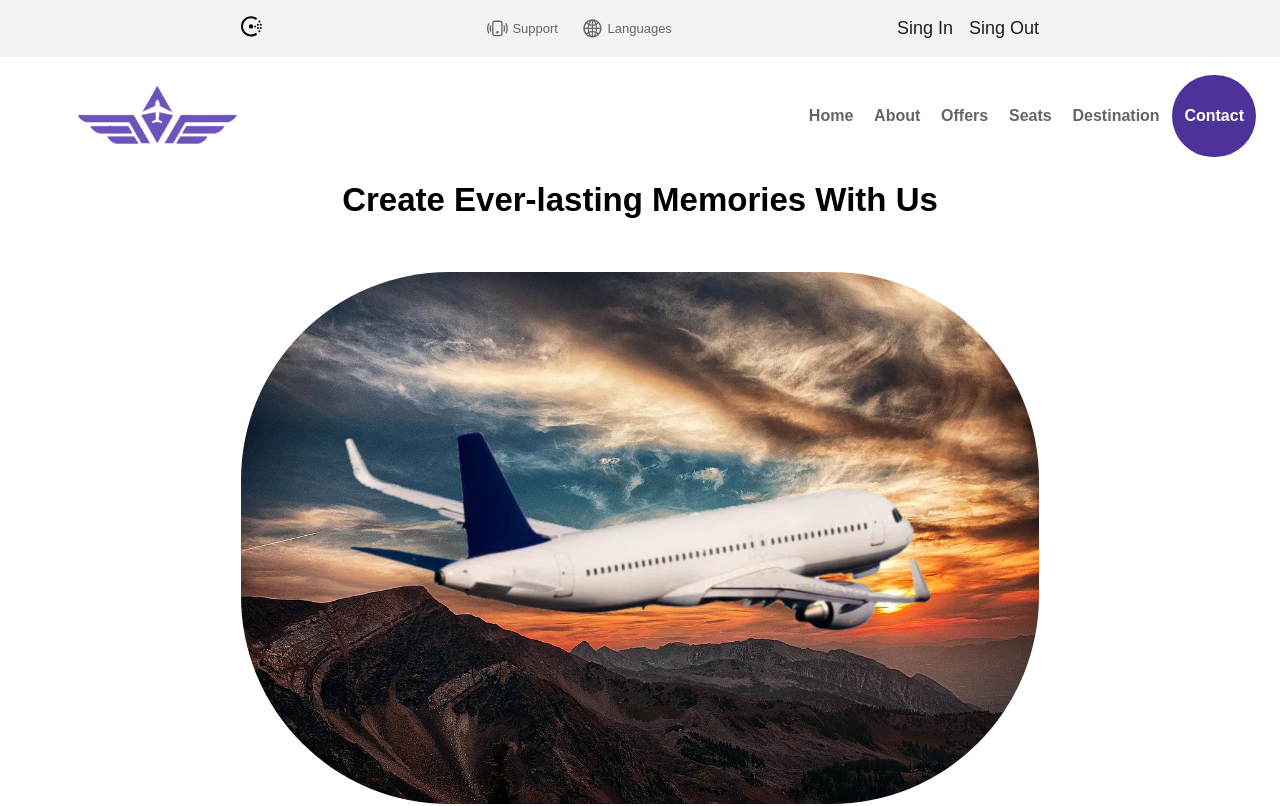
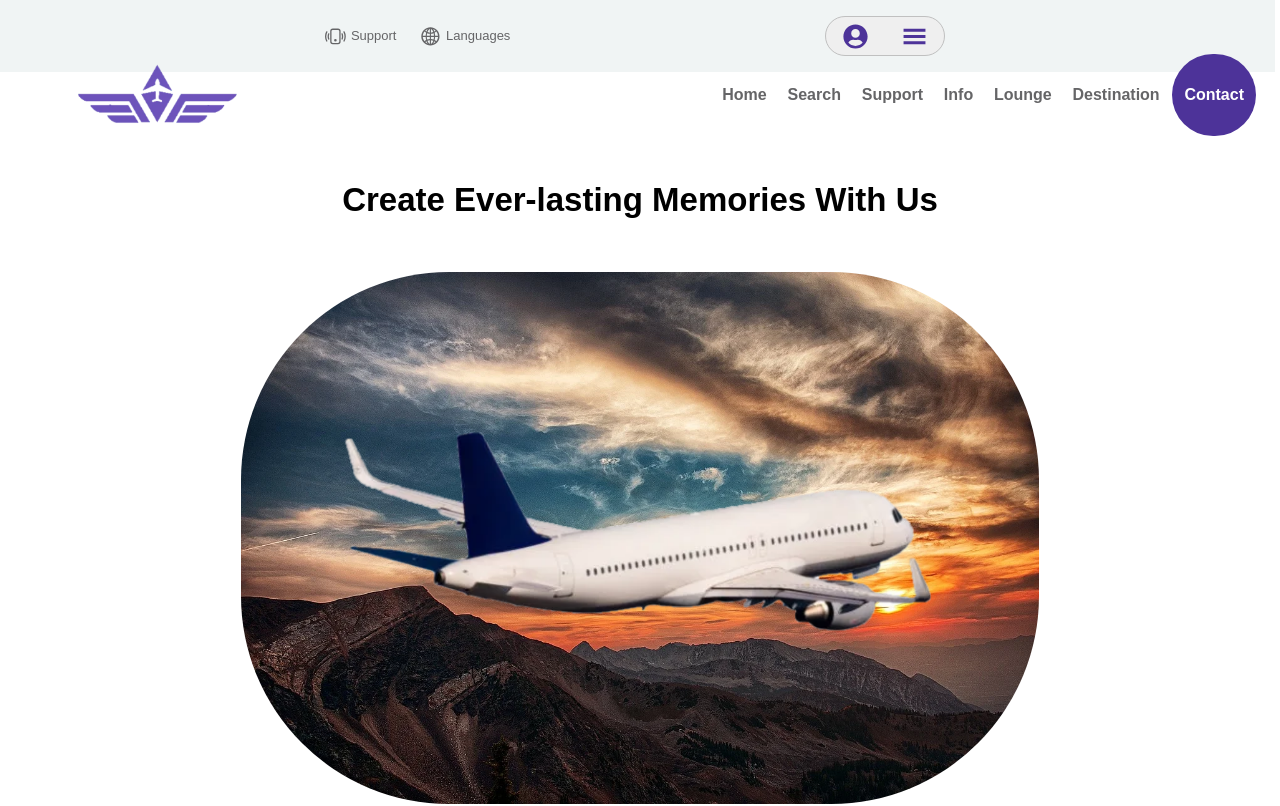
Before and after one commit to S-Grinblat/Fly-Travel, a React (Vite) app: page / in a window 1280 px wide. Shown: the top 806 px of the page. Built offline with nearby package versions, Linux system fonts and the light colour scheme.

Commit message:
'nuevo commit de Fly 21-5-23'

```diff
--- a/src/components/Footer/Footer.jsx
+++ b/src/components/Footer/Footer.jsx
@@ -7,7 +7,7 @@ import {AiFillInstagram} from 'react-icons/ai'
 
 const Footer = () => {
   return(
-    <main className="footer">
+    <main className="footer" id="Footer">
       <section className="sectionContainer container grid">
         <div className="gridOne">
           <picture className="logoDiv">
--- a/src/components/Info/Info.jsx
+++ b/src/components/Info/Info.jsx
@@ -13,7 +13,7 @@ const Info = () => {
   }, [])
 
   return(
-    <main className="info section">
+    <main className="info section" id="Info">
       <section className="infoContainer container">
         <div className="titleDiv flex">
           <h2>Travel to make memories all around the world</h2>
--- a/src/components/Lounge/Lounge.jsx
+++ b/src/components/Lounge/Lounge.jsx
@@ -2,7 +2,7 @@ import React from "react";
 import img from '../../../Logos-icons/tripulant.webp';
 const Lounge = () => {
   return(
-    <main className="lounge container section">
+    <main className="lounge container section" id="Lounge">
       <section className="sectionContainer grid">
         <picture className="imgDiv">
           <img src={img} alt="tripulant" className="imgLounge"/>
--- a/src/components/NavBar/Navbar.jsx
+++ b/src/components/NavBar/Navbar.jsx
@@ -1,10 +1,9 @@
 import React, {useState} from "react";
-import {SiConsul} from 'react-icons/si'
 import {BsPhoneVibrate} from 'react-icons/bs'
 import {AiOutlineGlobal} from 'react-icons/ai'
 import {CgMenuGridO} from 'react-icons/cg'
 import logo from '../../../Logos-icons/logo.webp'
-
+import { DropdownMenu } from "./users/userMenu";
 const Navbar = () => {
 
   const [active, setActive] = useState('navBarMenu')
@@ -32,19 +31,13 @@ const Navbar = () => {
     <main className="navBar flex">
 
       <section className="navBarOne flex">
-        <div>
-          <SiConsul className="icon"/>
-        </div>
 
         <ul className="none ">
           <li className="flex"> <BsPhoneVibrate className="icon"/> Support</li>
           <li className="flex"> <AiOutlineGlobal className="icon" /> Languages</li>
         </ul>
 
-        <div className="atb flex">
-          <span className="atb-span">Sing In</span>
-          <span className="atb-span">Sing Out</span>
-        </div>
+        <DropdownMenu/>
       </section>
 
       <section className={noBg}>
@@ -53,15 +46,16 @@ const Navbar = () => {
         </picture>
 
         <div className={active}>
-          <ul className="menu">
-            <li  onClick={removeNavBar} className="listItem">Home</li>
-            <li  onClick={removeNavBar} className="listItem">About</li>
-            <li  onClick={removeNavBar} className="listItem">Offers</li>
-            <li  onClick={removeNavBar} className="listItem">Seats</li>
-            <li  onClick={removeNavBar} className="listItem">Destination</li>
-            <button  onClick={removeNavBar} className="btn flex btnOne">Contact</button>
+          <div className="menu">
+            <a onClick={removeNavBar} href="#Home" className="listItem">Home</a>
+            <a onClick={removeNavBar} href="#Search" className="listItem">Search</a>
+            <a onClick={removeNavBar} href="#Support" className="listItem">Support</a>
+            <a onClick={removeNavBar} href="#Info" className="listItem">Info</a>
+            <a onClick={removeNavBar} href="#Lounge" className="listItem">Lounge</a>
+            <a onClick={removeNavBar} href="#Destination" className="listItem">Destination</a>
+            <a onClick={removeNavBar} href="#Footer" className="btn flex btnOne">Contact</a>
             <button className="btn flex btnTwo">Contact</button>
-          </ul>
+          </div>
         </div>
 
         <div onClick= {showNavBar} className="toggleIcon">
--- /dev/null
+++ b/src/components/NavBar/users/userMenu.jsx
@@ -0,0 +1,31 @@
+import React, { useState } from 'react';
+import {FaUserCircle} from 'react-icons/fa'
+import {GiHamburgerMenu} from 'react-icons/gi'
+
+export const DropdownMenu = () => {
+  const [isOpen, setIsOpen] = useState(false);
+
+  const toggleMenu = () => {
+    setIsOpen(!isOpen);
+  }
+
+  const handleOptionClick = () => {
+    setIsOpen(false);
+  }
+
+  return (
+    <div className="atb">
+      <button className="atb-button__container" >
+        <FaUserCircle className="abt-button__icon" title="User"/>
+        <GiHamburgerMenu onClick={toggleMenu} className="abt-button__icon" title="Menu"/>
+      </button>
+      {isOpen && (
+        <ul className='atb-span__container'>
+          <li className='atb-span' onClick={() => handleOptionClick('Sign In')}>Sign In</li>
+          <br></br>
+          <li className='atb-span' onClick={() => handleOptionClick('Sign Out')}>Sign Out</li>
+        </ul>
+      )}
+    </div>
+  )
+}
--- a/src/components/Search/Search.jsx
+++ b/src/components/Search/Search.jsx
@@ -21,7 +21,7 @@ const Search = () => {
 
           <div className="singleBtn" >
             <span className="spanBtn">Economy</span>
-          </div>  {/* // funcion para que queden todos seleccionado */}
+          </div>
 
           <div className="singleBtn">
             <span className="spanBtn">Business Class</span>
@@ -75,8 +75,9 @@ const Search = () => {
             </div>
           </div>
 
-          <button className="btn btnBlock flex">Search Flight</button>
-          {/* //colocar submit */}
+          <div>
+            <input type="submit" className="btn btnBlock flex" value={`Search Flight`}></input>
+          </div>
 
         </section>
 
--- a/src/components/Support/Support.jsx
+++ b/src/components/Support/Support.jsx
@@ -11,7 +11,7 @@ const Support = () => {
   }, [])
 
   return(
-    <main className="support container section">
+    <main className="support container section" id="Support">
       <section className="sectionContainer">
         <div className="titleDiv">
           <small>Travel Support</small>
--- a/src/components/Travelers/Travelers.jsx
+++ b/src/components/Travelers/Travelers.jsx
@@ -40,7 +40,7 @@ const Travelers = () => {
   }, [])
 
   return(
-    <main className="travelers container section">
+    <main className="travelers container section" id="Destination">
       <section className="sectionContainer">
         <h2>Top travelers of this month!</h2>
 
--- a/src/main.css
+++ b/src/main.css
@@ -125,20 +125,49 @@ h2 {
 }
 .navBar .navBarOne {
   background-color: var(--SecondaryColor);
+  margin-right: 10px;
 }
 .navBar .navBarOne .icon:hover {
   color: var(--PrimaryColor);
 }
 .navBar .navBarOne .atb {
-  gap: 1rem;
+  display: flex;
 }
-.navBar .navBarOne .atb .atb-span {
-  color: var(--BlackColor);
+.navBar .navBarOne .atb .atb-button__container {
+  display: flex;
+  justify-content: space-around;
+  align-items: center;
+  width: 120px;
+  height: 40px;
+  cursor: pointer;
+  border-radius: 22px;
+  border: 1px solid #c0c0c0;
+}
+.navBar .navBarOne .atb .atb-button__container .abt-button__icon {
+  font-size: 25px;
+  color: var(--PrimaryColor);
+}
+.navBar .navBarOne .atb .atb-button__container .abt-button__icon:hover {
+  color: var(--HoverColor);
+}
+.navBar .navBarOne .atb .atb-span__container {
+  width: 170px;
+  height: 40px;
+  padding: 15px;
+  display: flex;
+  justify-content: space-between;
+  align-items: center;
+  margin-left: 10px;
+  border: 1px solid #c0c0c0;
+  border-radius: 22px;
+}
+.navBar .navBarOne .atb .atb-span__container .atb-span {
+  color: var(--PrimaryColor);
   font-size: 18px;
   cursor: pointer;
 }
-.navBar .navBarOne .atb .atb-span:hover {
-  color: var(--PrimaryColor);
+.navBar .navBarOne .atb .atb-span__container .atb-span:hover {
+  color: var(--HoverColor);
   font-weight: 700;
 }
 .navBar .navBarTwo {
@@ -203,9 +232,13 @@ h2 {
     right: 50%;
     transition: 0.5s ease-in-out;
   }
+  .navBar .navBarTwo .atb {
+    display: none;
+  }
 }
 .navBar .navbar_With_Bg {
   background: var(--SecondaryColor);
+  top: 3.5rem;
   padding: 0.5rem 1rem;
   box-sizing: rgba(0, 0, 0, 0.1) 0 10px 15px -3px, rgba(0, 0, 0, 0.05) 0 4px 6px -2px;
 }
@@ -264,7 +297,7 @@ h2 {
   width: 80%;
   text-align: center;
 }
-.search .sectionContainer .singleBtn:hover {
+.search .sectionContainer .singleBtn:hover, .search .sectionContainer .singleBtn:active {
   background: var(--PrimaryColor);
   color: var(--WhiteColor);
   font-weight: 500;
@@ -273,6 +306,7 @@ h2 {
 .search .sectionContainer .singleBtn .spanBtn {
   font-size: 20px;
   font-weight: 600;
+  cursor: pointer;
 }
 .search .sectionContainer .active {
   background: var(--PrimaryColor);
@@ -747,7 +781,6 @@ h2 {
   .navBar .navBarTwo {
     justify-content: space-between;
     align-items: center;
-    margin-top: 21px;
   }
   .navBar .navBarTwo .logoDiv .Logo {
     max-width: 70%;
--- a/src/main.scss
+++ b/src/main.scss
@@ -116,22 +116,55 @@ h2 {
 
   .navBarOne {
     background-color: var(--SecondaryColor);
+    margin-right: 10px;
 
     .icon:hover {
       color: var(--PrimaryColor);
     }
 
     .atb {
-      gap: 1rem;
+      display: flex;
 
-      .atb-span{
-        color: var(--BlackColor);
-        font-size: 18px;
+      .atb-button__container {
+        display: flex;
+        justify-content: space-around;
+        align-items: center;
+        width: 120px;
+        height: 40px;
         cursor: pointer;
+        border-radius: 22px;
+        border: 1px solid #c0c0c0;
 
-        &:hover {
+        .abt-button__icon {
+          font-size: 25px;
           color: var(--PrimaryColor);
-          font-weight: 700;
+
+          &:hover {
+            color: var(--HoverColor);
+          }
+        }
+      }
+
+      .atb-span__container {
+        width: 170px;
+        height: 40px;
+        padding: 15px;
+        display: flex;
+        justify-content: space-between;
+        align-items: center;
+        margin-left: 10px;
+        border: 1px solid #c0c0c0;
+        border-radius: 22px;
+
+        .atb-span{
+          color: var(--PrimaryColor);
+          font-size: 18px;
+          cursor: pointer;
+
+          &:hover {
+            color: var(--HoverColor);
+            font-weight: 700;
+          }
         }
       }
     }
@@ -205,11 +238,15 @@ h2 {
         right: 50%;
         transition: .5s ease-in-out;
       }
+      .atb {
+        display: none;
+      }
     }
   }
 
   .navbar_With_Bg {
     background: var(--SecondaryColor);
+    top: 3.5rem;
     padding: .5rem 1rem;
     box-sizing:  rgba(0, 0, 0, 0.1) 0 10px 15px -3px, rgba(0, 0, 0, 0.05) 0 4px 6px -2px;
   }
@@ -910,7 +947,6 @@ h2 {
     .navBarTwo {
       justify-content: space-between;
       align-items: center;
-      margin-top: 17px;
 
       .logoDiv {
         .Logo {
```
Also changed, not shown: 1 other file (tests, documents, lock files or other folders).
